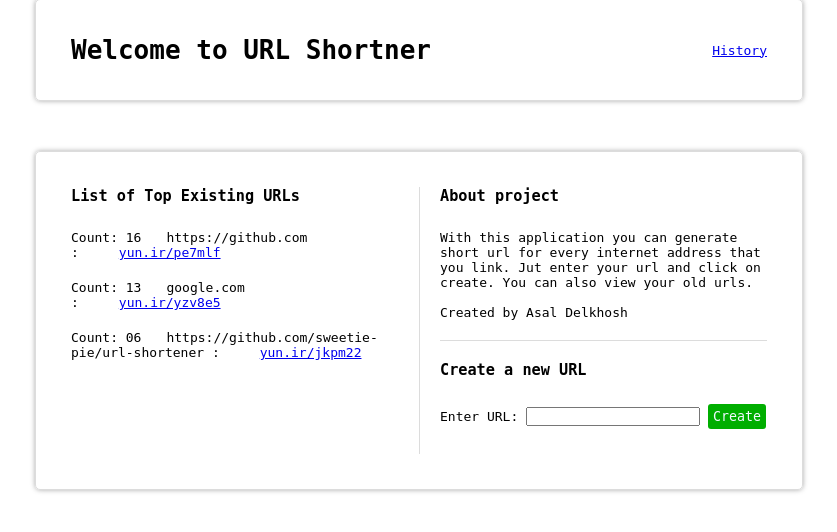
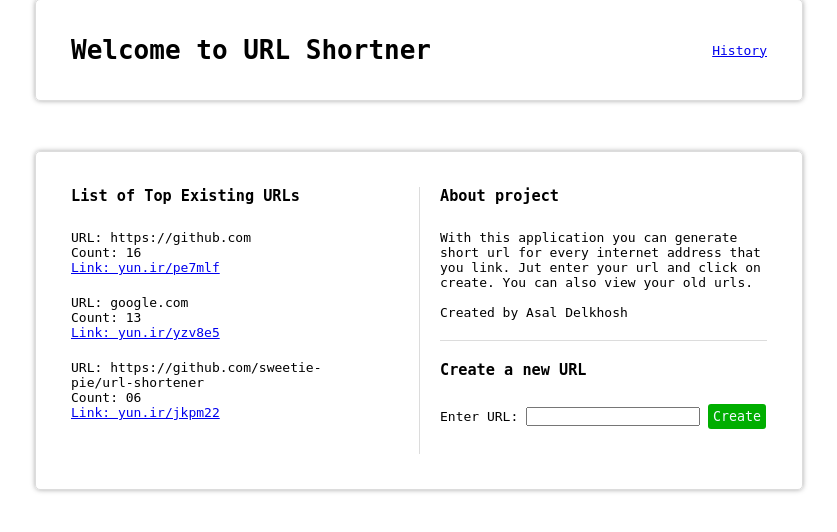
Before and after one commit to asaldelkhosh/URL-Shortener, a Flask app: page / in a window 1280 px wide. Shown: the part 101-633 px from the top of the page, without its empty margins (221-1058 px from the left). Run offline with Flask 3, Linux system fonts and the light colour scheme; data comes from the database, SQL or seed files in the repository; both versions use the stored data as it was after the commit.

Commit message:
fix: main page

```diff
--- a/web/static/css/style.css
+++ b/web/static/css/style.css
@@ -67,3 +67,9 @@
     padding-inline-start: 20px;
     border-inline-start: 1px solid gainsboro;
 }
+
+.list-item {
+    display: flex;
+    flex-direction: column;
+    flex-wrap: wrap;
+}
--- a/web/static/js/script.js
+++ b/web/static/js/script.js
@@ -86,26 +86,27 @@ function getURLs() {
             data['urls'].forEach(element => {
                 let tmp = document.createElement("li");
                 tmp.style.marginBlockEnd = "20px";
+                tmp.classList.add("list-item");
 
                 let count = document.createElement("span");
                 count.style.marginInlineEnd = "25px";
                 count.innerText = "Count: " + zeroPad(element[3]);
 
                 let title = document.createElement("span");
-                title.innerHTML = element[1] + " :";
+                title.innerHTML = "URL: " + element[1];
                 title.style.marginInlineEnd = "40px";
 
                 let url = document.createElement("a");
                 url.href = 'https://' + element[2];
-                url.innerText = element[2];
+                url.innerText = "Link: " + element[2];
                 url.target = '_blank';
 
                 url.addEventListener('click', function() {
                     updateURL(element[0]);
                 });
 
+                tmp.appendChild(title);
                 tmp.appendChild(count);
-                tmp.appendChild(title);
                 tmp.appendChild(url);
 
                 rsp.appendChild(tmp);
```
Also changed, not shown: database/sql.db.
